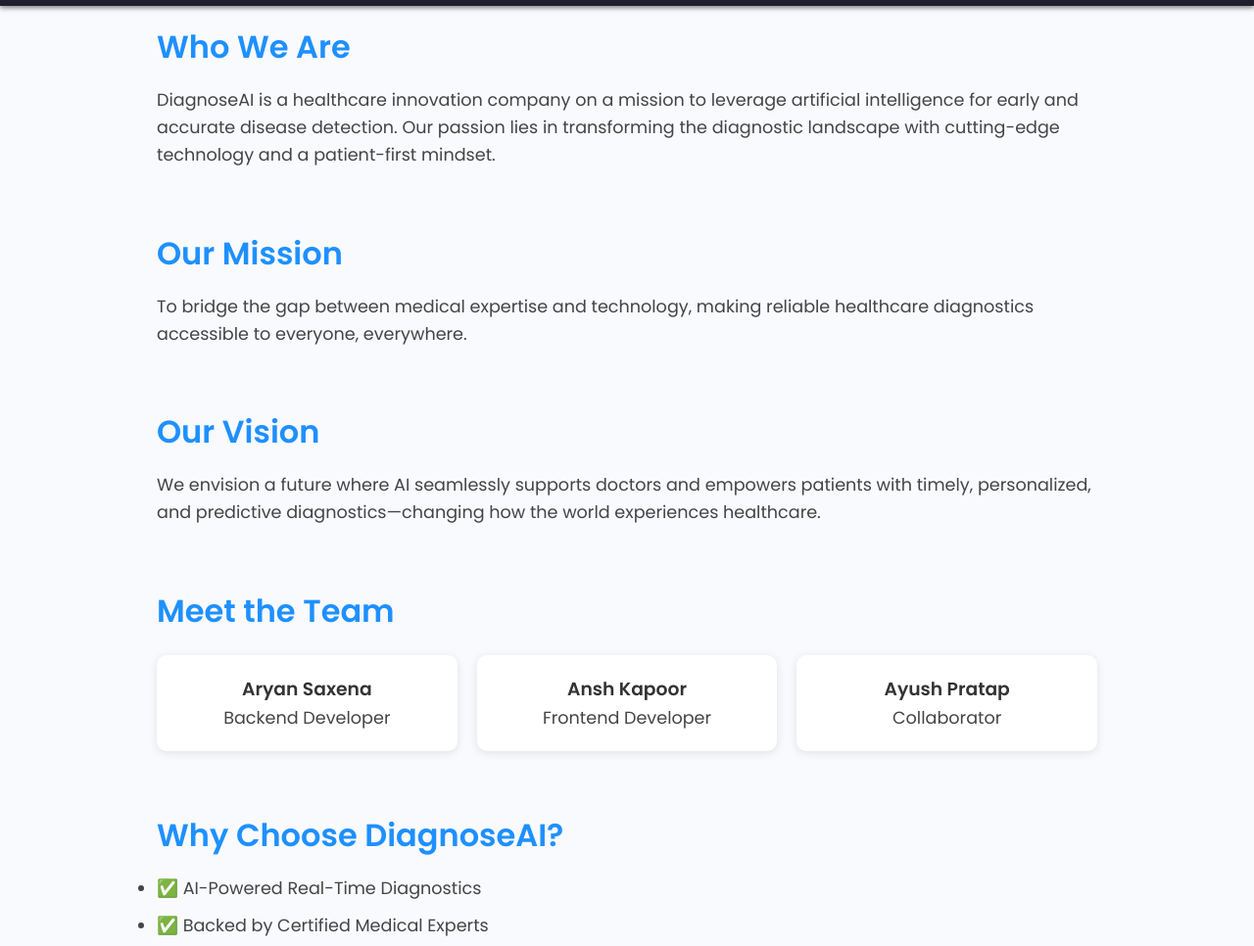
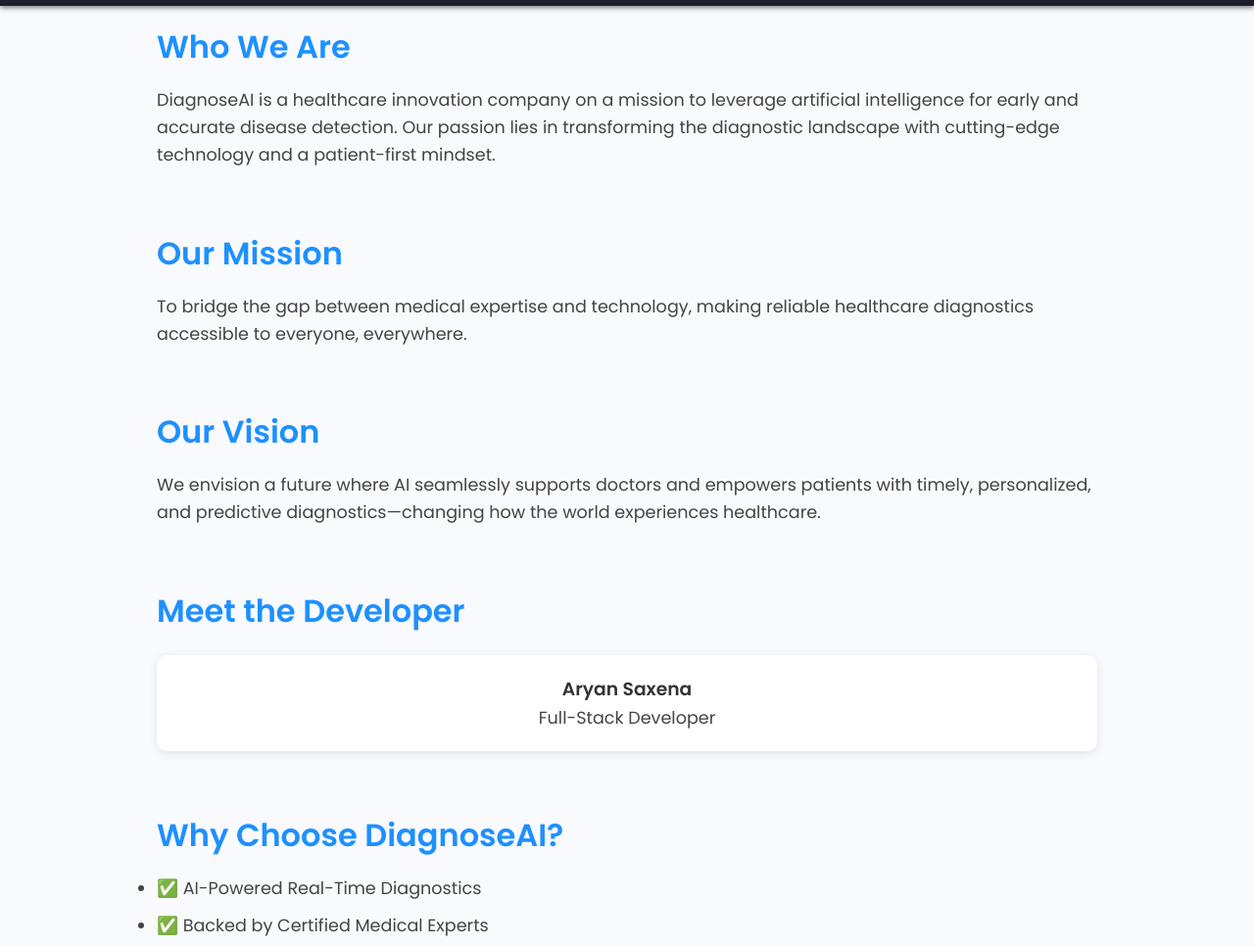
Before and after one commit to ryxnn07/Diagnose-AI, a plain HTML site: page frontend/aboutus.html in a window 1280 px wide. Shown: the part 98-1064 px from the top of the page at 98% size. Drawn offline with Linux system fonts and the light colour scheme.

Commit message:
Update aboutus.html

```diff
--- a/frontend/aboutus.html
+++ b/frontend/aboutus.html
@@ -179,21 +179,12 @@
     </section>
 
     <section class="section">
-      <h2>Meet the Team</h2>
+  <h2>Meet the Developer</h2>
   <div class="team-grid">
     <div class="team-member">
       <h3>Aryan Saxena</h3>
-          <p>Backend Developer</p>
+      <p>Full-Stack Developer</p>
     </div>
-        <div class="team-member">
-          <h3>Ansh Kapoor</h3>
-          <p>Frontend Developer</p>
-        </div>
-        <div class="team-member">
-          <h3>Ayush Pratap</h3>
-          <p>Collaborator</p>
-        </div>
-
   </div>
 </section>
 
```
Lines whose indentation alone changed are shown as unchanged.
